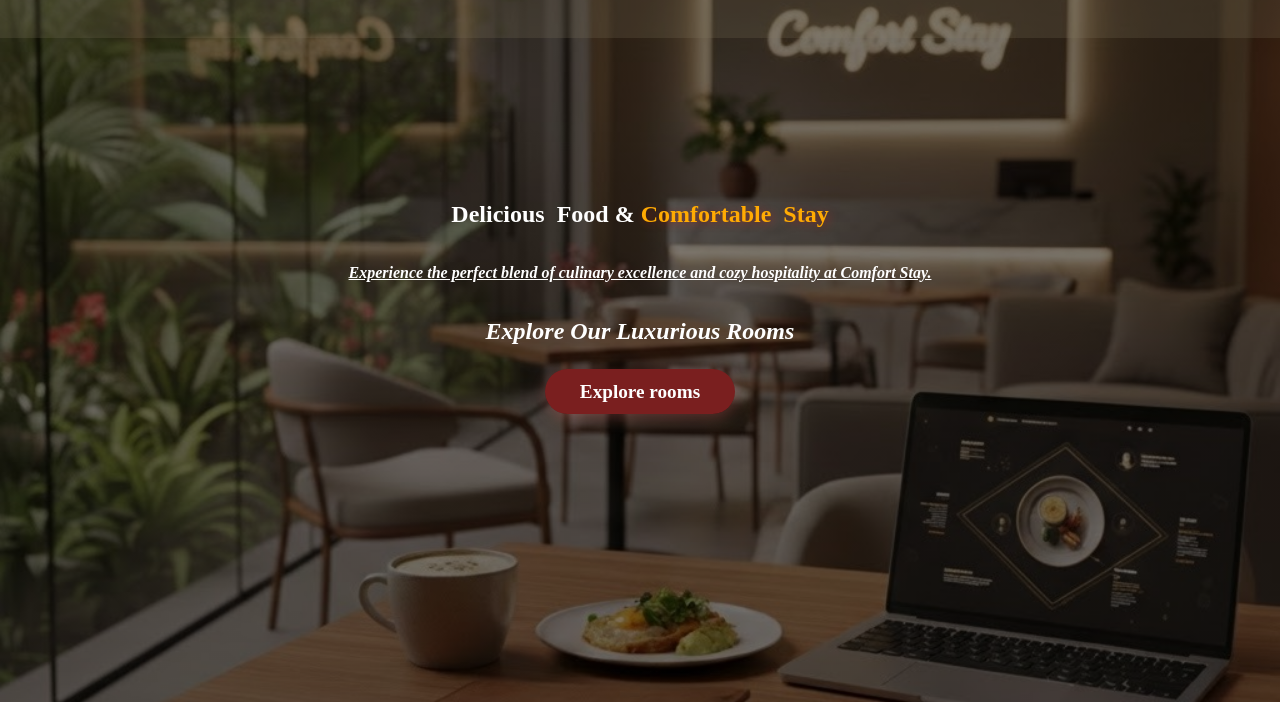
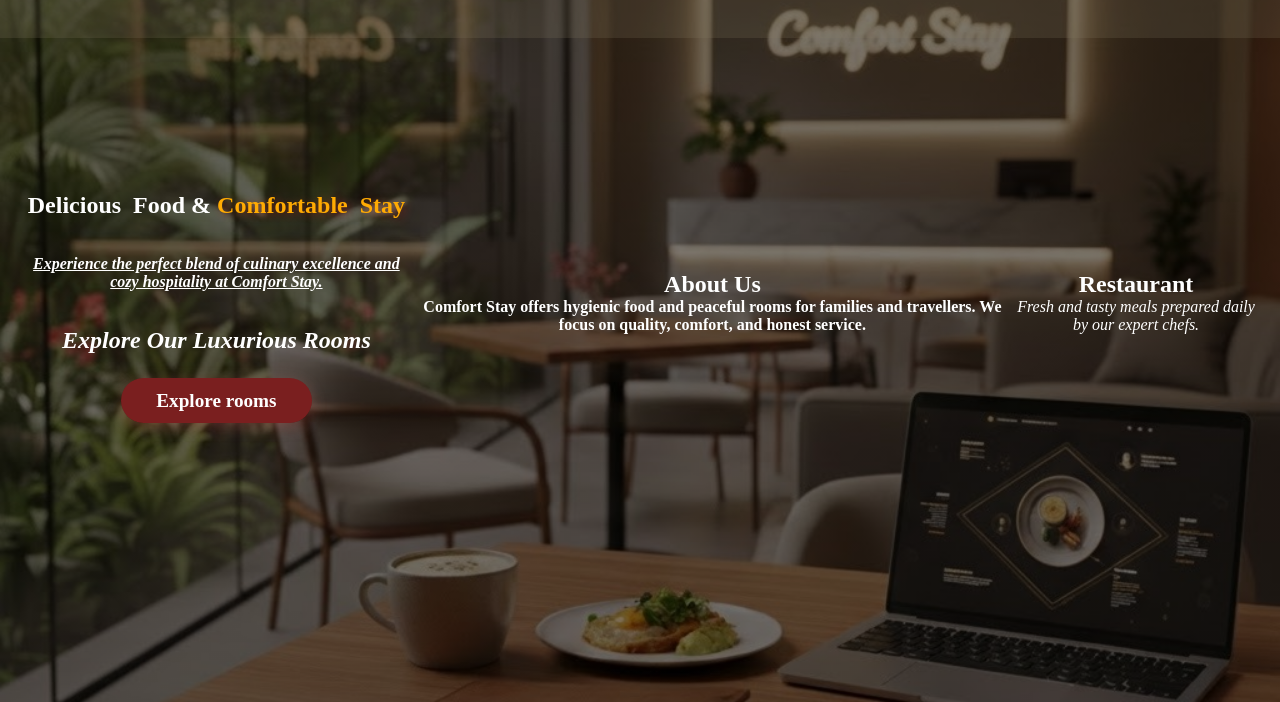
Before and after one commit to hrishikesh-2065/Restraurantweb, a plain HTML site: page index.html in a window 1280 px wide. Shown: the part 98-800 px from the top of the page. Drawn offline with Linux system fonts and the light colour scheme.

Commit message:
Enhance index.html with additional content sections
Added 'About Us' and 'Restaurant' sections to the hero section.

```diff
--- a/index.html
+++ b/index.html
@@ -35,7 +35,16 @@
             </section>
             <a href="rooms.html" class="cta-btn">Explore rooms</a>
         </div>
+         <div class="about-card">
+            <h2>About Us</h2>
+            <p><b>Comfort Stay offers hygienic food and peaceful rooms for families and travellers. We focus on quality, comfort, and honest service.</b></p>
+        </div>
+        <div class="about-card">
+            <h2>Restaurant</h2>
+            <p><i>Fresh and tasty meals prepared daily by our expert chefs.</i></p>
+        </div>
     </section>
 
 </body>
+
 </html>
```
